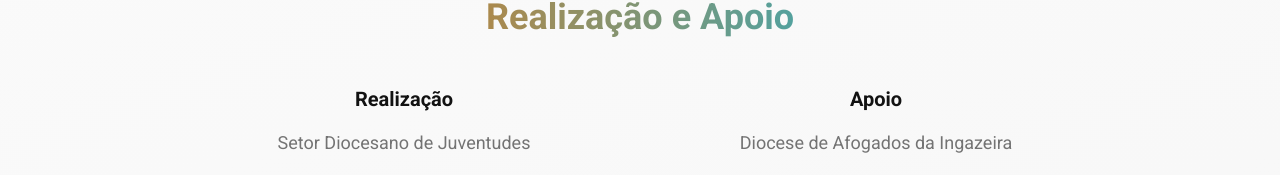
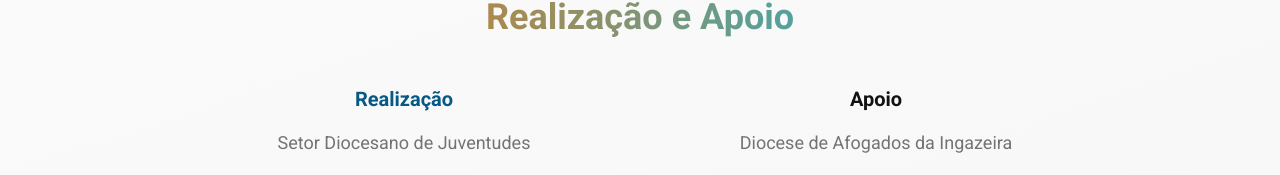
Before and after one commit to zapyeradmin/corrida-das-juventudes, a React (Vite) app: page / in a window 1280 px wide. Shown: the part 6715-6890 px from the top of the page. Built offline with nearby package versions, Linux system fonts and the light colour scheme.

Commit message:
Visual edit in Lovable
Edited UI in Lovable

```diff
--- a/src/components/sections/RealizationSection.tsx
+++ b/src/components/sections/RealizationSection.tsx
@@ -1,10 +1,8 @@
 // Usando as imagens do diretório public (posições invertidas conforme solicitado)
 const logoSetor = "/lovable-uploads/42e47954-a6bf-433d-98be-ba1bee1bb198.png";
 const brasaoDiocese = "/lovable-uploads/9d41fb2b-5b99-47af-94b5-9926ad5c1db2.png";
-
 export const RealizationSection = () => {
-  return (
-    <section className="py-16 bg-gradient-to-br from-background to-muted">
+  return <section className="py-16 bg-gradient-to-br from-background to-muted">
       <div className="container mx-auto px-4">
         <div className="max-w-4xl mx-auto text-center">
           <h2 className="text-3xl md:text-4xl font-bold mb-12 bg-gradient-to-r from-primary to-secondary bg-clip-text text-transparent">
@@ -15,7 +13,7 @@ export const RealizationSection = () => {
             {/* Realização */}
             <div className="space-y-6">
               <div>
-                <h3 className="text-xl font-semibold mb-4 text-foreground">
+                <h3 className="text-xl font-semibold mb-4 text-sky-800">
                   Realização
                 </h3>
                 <p className="text-lg text-muted-foreground mb-6">
@@ -23,11 +21,7 @@ export const RealizationSection = () => {
                 </p>
               </div>
               <div className="flex justify-center">
-                <img
-                  src={logoSetor}
-                  alt="Logo Setor Diocesano de Juventudes"
-                  className="h-32 w-auto object-contain transition-transform hover:scale-105"
-                />
+                <img src={logoSetor} alt="Logo Setor Diocesano de Juventudes" className="h-32 w-auto object-contain transition-transform hover:scale-105" />
               </div>
             </div>
 
@@ -42,16 +36,11 @@ export const RealizationSection = () => {
                 </p>
               </div>
               <div className="flex justify-center">
-                <img
-                  src={brasaoDiocese}
-                  alt="Brasão Diocese de Afogados da Ingazeira"
-                  className="h-32 w-auto object-contain transition-transform hover:scale-105"
-                />
+                <img src={brasaoDiocese} alt="Brasão Diocese de Afogados da Ingazeira" className="h-32 w-auto object-contain transition-transform hover:scale-105" />
               </div>
             </div>
           </div>
         </div>
       </div>
-    </section>
-  );
+    </section>;
 };
```
